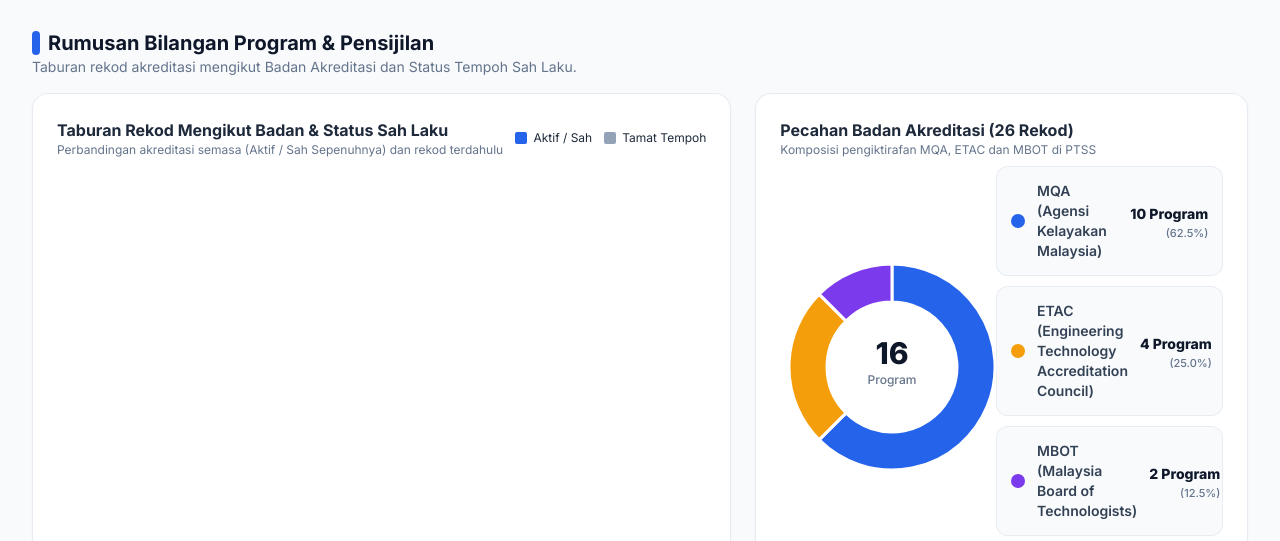
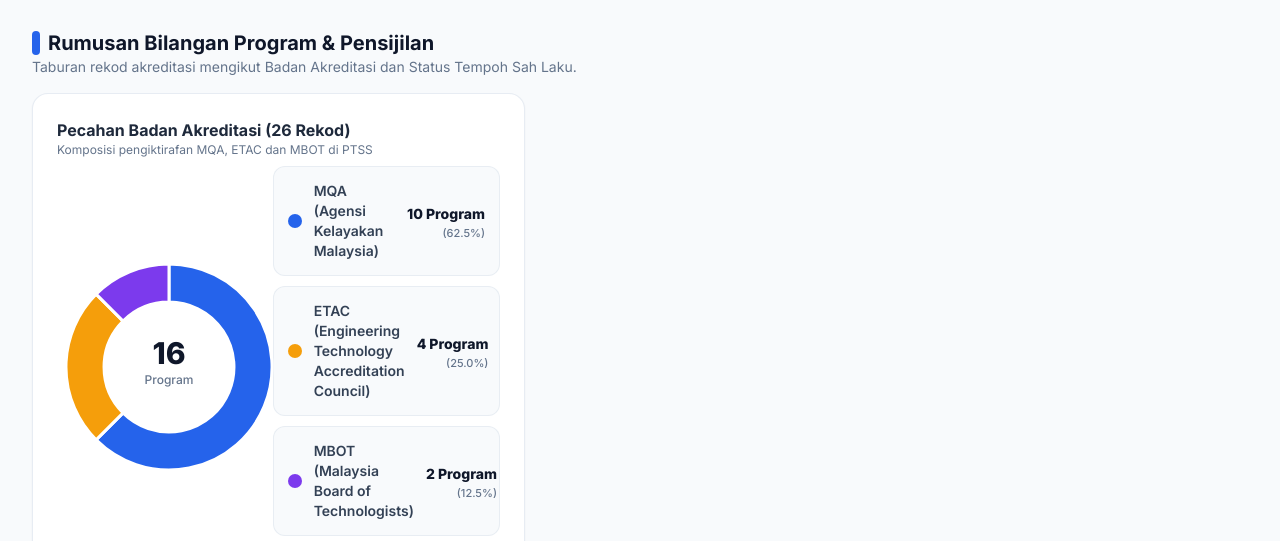
Before and after one commit to farihan-ptss/akreditasi-ptss, a plain HTML site: page index.html in a window 1280 px wide. Shown: the part 402-943 px from the top of the page. Drawn offline with nearby package versions, Linux system fonts and the light colour scheme.

Commit message:
Update index.html

```diff
--- a/index.html
+++ b/index.html
@@ -169,19 +169,6 @@
 
             <div class="grid grid-cols-1 lg:grid-cols-12 gap-6">
                 <!-- Carta Bar: Bilangan Rekod Mengikut Badan Akreditasi & Status -->
-                <div class="lg:col-span-7 bg-white rounded-2xl p-6 border border-slate-200/80 shadow-sm flex flex-col justify-between">
-                    <div class="flex flex-wrap items-center justify-between gap-2 mb-4">
-                        <div>
-                            <h3 class="text-base font-bold text-slate-800">Taburan Rekod Mengikut Badan & Status Sah Laku</h3>
-                            <p class="text-xs text-slate-500">Perbandingan akreditasi semasa (Aktif / Sah Sepenuhnya) dan rekod terdahulu</p>
-                        </div>
-                        <div class="flex items-center gap-3 text-xs">
-                            <span class="flex items-center gap-1.5"><span class="w-3 h-3 rounded-sm bg-blue-600 inline-block"></span>Aktif / Sah</span>
-                            <span class="flex items-center gap-1.5"><span class="w-3 h-3 rounded-sm bg-slate-400 inline-block"></span>Tamat Tempoh</span>
-                        </div>
-                    </div>
-                    <div id="bar-chart-container" class="w-full h-64 relative"></div>
-                </div>
 
                 <!-- Carta Donut: Pecahan Badan Akreditasi & Pengiktirafan -->
                 <div class="lg:col-span-5 bg-white rounded-2xl p-6 border border-slate-200/80 shadow-sm flex flex-col justify-between">
```
